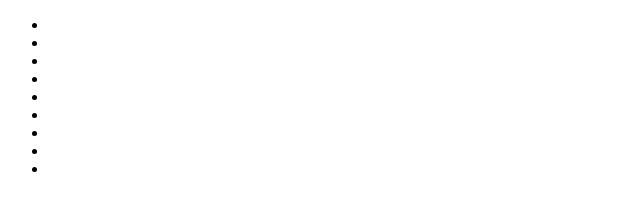
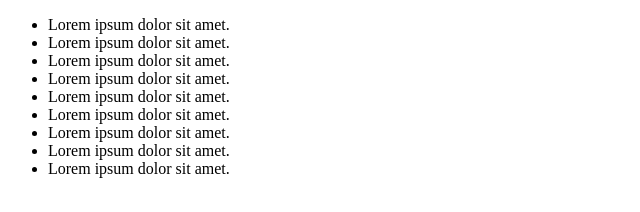
Before and after one commit to Laktab-Noureddine-code/hansali, a plain HTML site: page index.html in a window 1280 px wide. Shown: the whole page, without its empty margins (0-640 px from the left). Drawn offline with Linux system fonts and the light colour scheme.

Commit message:
adding lorems to li

```diff
--- a/index.html
+++ b/index.html
@@ -9,15 +9,15 @@
     <header>
         <nav>
             <ul>
-                <li></li>
-                <li></li>
-                <li></li>
-                <li></li>
-                <li></li>
-                <li></li>
-                <li></li>
-                <li></li>
-                <li></li>
+                <li>Lorem ipsum dolor sit amet.</li>
+                <li>Lorem ipsum dolor sit amet.</li>
+                <li>Lorem ipsum dolor sit amet.</li>
+                <li>Lorem ipsum dolor sit amet.</li>
+                <li>Lorem ipsum dolor sit amet.</li>
+                <li>Lorem ipsum dolor sit amet.</li>
+                <li>Lorem ipsum dolor sit amet.</li>
+                <li>Lorem ipsum dolor sit amet.</li>
+                <li>Lorem ipsum dolor sit amet.</li>
             </ul>
         </nav>
     </header>
```
